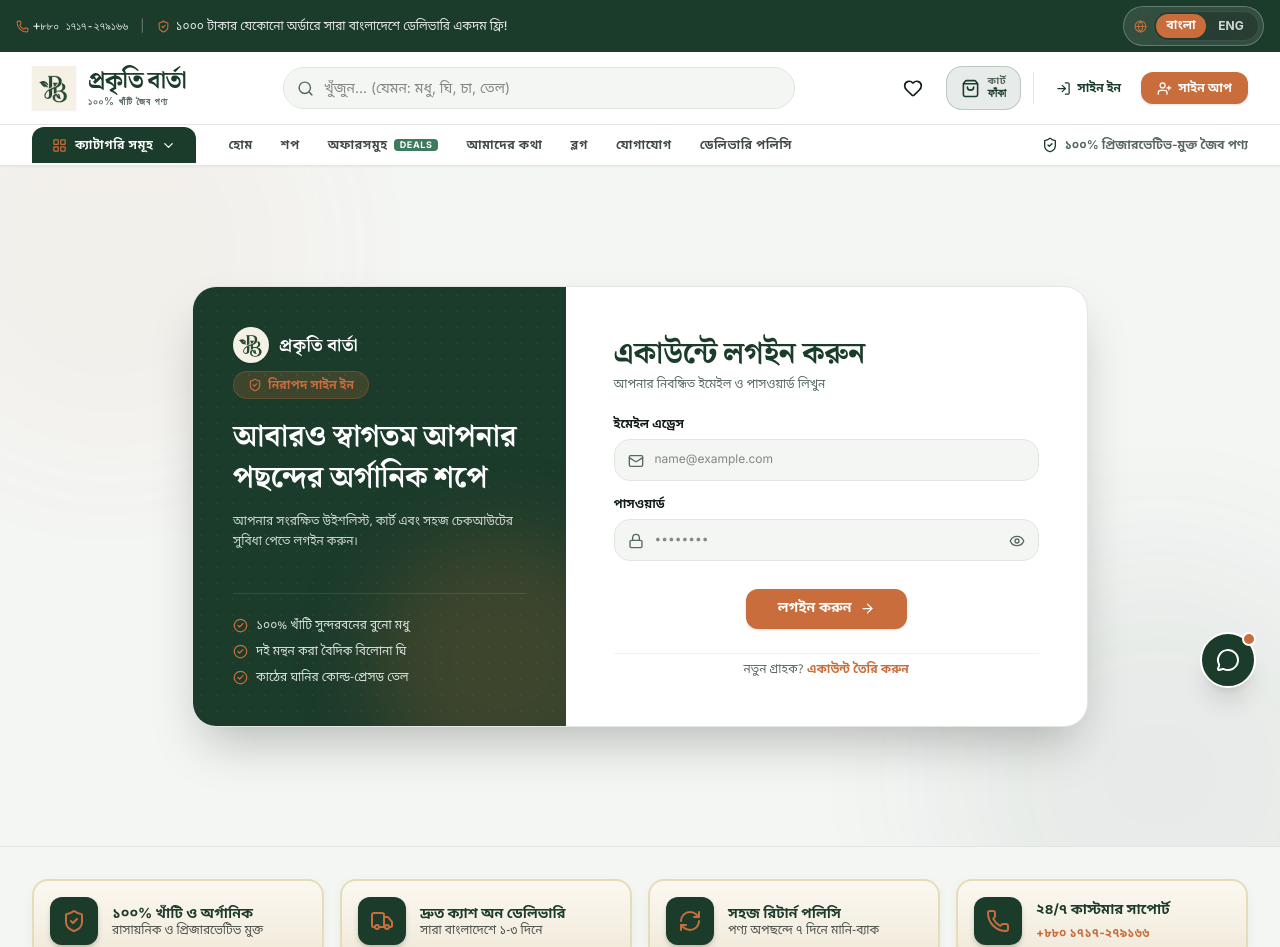
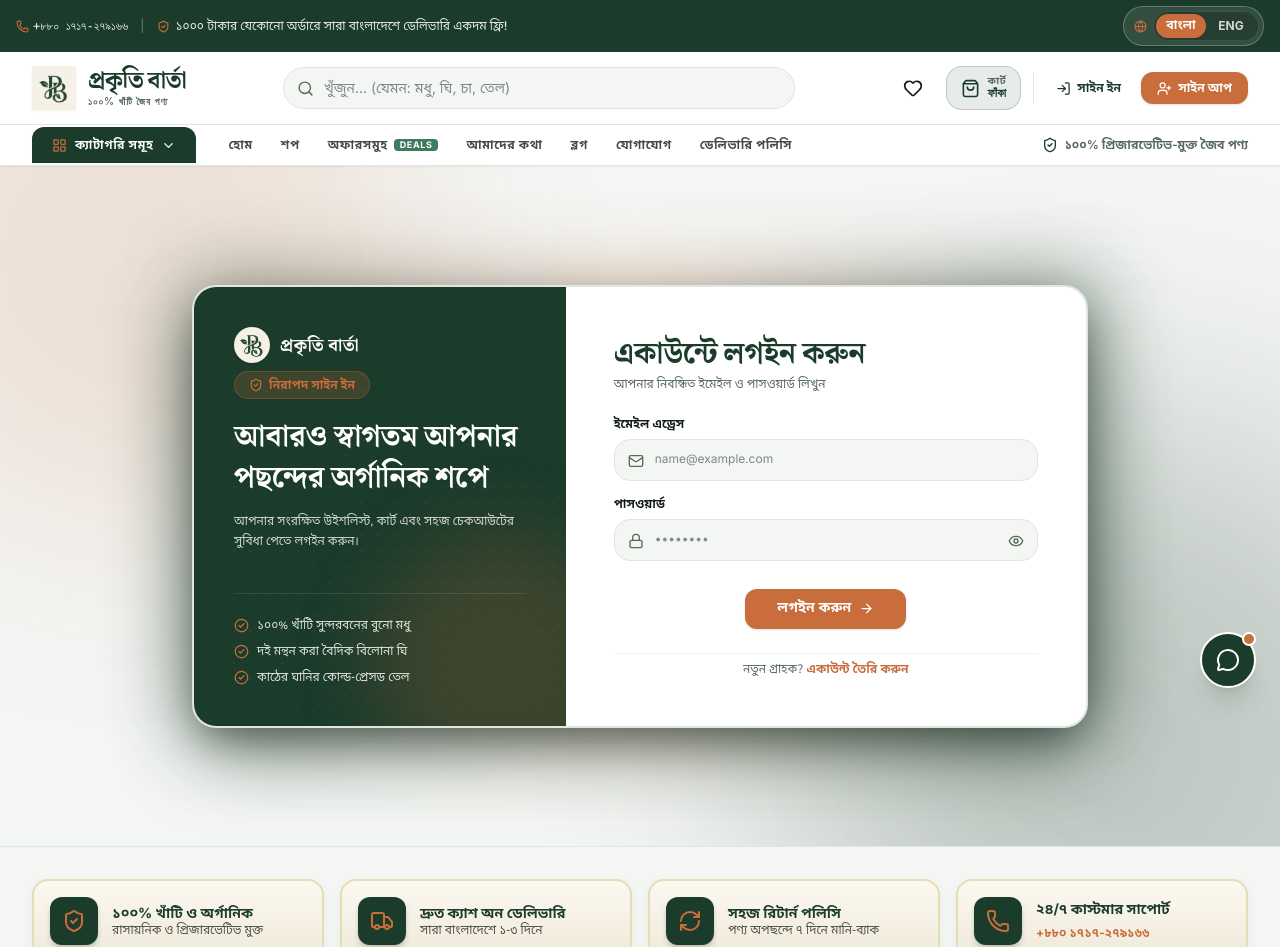
Before and after one commit to tridib371/prokriti-barta, a React (Vite) app: page /login in a window 1280 px wide. Shown: the top 947 px of the page. Built offline with nearby package versions, Linux system fonts and the light colour scheme.

Commit message:
feat: increase background shadow depth and prominent radiant dark glow halos on Login and Register pages

```diff
--- a/src/pages/Login.jsx
+++ b/src/pages/Login.jsx
@@ -39,34 +39,38 @@ export default function Login() {
   return (
     <div className="min-h-[85vh] bg-bg py-12 flex items-center justify-center px-4 relative overflow-hidden">
 
-      {/* Ambient Animated Glow Blobs */}
+      {/* Ambient Deep Animated Glow Blobs */}
       <motion.div
         animate={{
-          scale: [1, 1.15, 1],
-          opacity: [0.2, 0.35, 0.2],
-          x: [0, 20, 0],
-          y: [0, -20, 0],
+          scale: [1, 1.25, 1],
+          opacity: [0.35, 0.6, 0.35],
+          x: [0, 30, 0],
+          y: [0, -30, 0],
         }}
         transition={{ duration: 8, repeat: Infinity, ease: 'easeInOut' }}
-        className="absolute -top-24 -left-24 w-96 h-96 rounded-full bg-accent/15 blur-3xl pointer-events-none"
+        className="absolute -top-32 -left-32 w-[480px] h-[480px] rounded-full bg-accent/30 blur-[90px] pointer-events-none"
       />
       <motion.div
         animate={{
-          scale: [1, 1.2, 1],
-          opacity: [0.15, 0.3, 0.15],
-          x: [0, -25, 0],
-          y: [0, 25, 0],
+          scale: [1, 1.3, 1],
+          opacity: [0.3, 0.55, 0.3],
+          x: [0, -35, 0],
+          y: [0, 35, 0],
         }}
         transition={{ duration: 10, repeat: Infinity, ease: 'easeInOut' }}
-        className="absolute -bottom-24 -right-24 w-96 h-96 rounded-full bg-primary/20 blur-3xl pointer-events-none"
+        className="absolute -bottom-32 -right-32 w-[520px] h-[520px] rounded-full bg-primary/45 dark:bg-primary/70 blur-[100px] pointer-events-none"
       />
 
-      <motion.div
-        initial={{ opacity: 0, y: 25, scale: 0.98 }}
-        animate={{ opacity: 1, y: 0, scale: 1 }}
-        transition={{ duration: 0.5, ease: 'easeOut' }}
-        className="max-w-4xl w-full bg-surface border border-line rounded-3xl overflow-hidden shadow-2xl grid grid-cols-1 md:grid-cols-12 relative z-10"
-      >
+      <div className="relative max-w-4xl w-full z-10">
+        {/* Deep Radiant Background Shadow Halo */}
+        <div className="absolute -inset-3 bg-gradient-to-r from-primary/50 via-accent/40 to-primary/60 rounded-[34px] blur-2xl opacity-80 -z-10 pointer-events-none" />
+
+        <motion.div
+          initial={{ opacity: 0, y: 25, scale: 0.98 }}
+          animate={{ opacity: 1, y: 0, scale: 1 }}
+          transition={{ duration: 0.5, ease: 'easeOut' }}
+          className="w-full bg-surface border-2 border-line rounded-3xl overflow-hidden shadow-[0_30px_80px_-15px_rgba(27,59,43,0.55),0_15px_40px_-10px_rgba(0,0,0,0.45)] dark:shadow-[0_35px_100px_-15px_rgba(0,0,0,0.95)] grid grid-cols-1 md:grid-cols-12 relative"
+        >
 
         {/* Left Side Visual Banner */}
         <div className="md:col-span-5 bg-primary text-surface p-8 sm:p-10 flex flex-col justify-between relative overflow-hidden hidden md:flex">
@@ -207,5 +211,6 @@ export default function Login() {
 
       </motion.div>
     </div>
+  </div>
   );
 }
--- a/src/pages/Register.jsx
+++ b/src/pages/Register.jsx
@@ -63,34 +63,38 @@ export default function Register() {
   return (
     <div className="min-h-[85vh] bg-bg py-12 flex items-center justify-center px-4 relative overflow-hidden">
 
-      {/* Ambient Animated Glow Blobs */}
+      {/* Ambient Deep Animated Glow Blobs */}
       <motion.div
         animate={{
-          scale: [1, 1.18, 1],
-          opacity: [0.18, 0.32, 0.18],
-          x: [0, 25, 0],
-          y: [0, -25, 0],
+          scale: [1, 1.25, 1],
+          opacity: [0.35, 0.6, 0.35],
+          x: [0, 30, 0],
+          y: [0, -30, 0],
         }}
         transition={{ duration: 9, repeat: Infinity, ease: 'easeInOut' }}
-        className="absolute -top-24 -left-24 w-96 h-96 rounded-full bg-accent/15 blur-3xl pointer-events-none"
+        className="absolute -top-32 -left-32 w-[480px] h-[480px] rounded-full bg-accent/30 blur-[90px] pointer-events-none"
       />
       <motion.div
         animate={{
-          scale: [1, 1.22, 1],
-          opacity: [0.15, 0.28, 0.15],
-          x: [0, -30, 0],
-          y: [0, 30, 0],
+          scale: [1, 1.3, 1],
+          opacity: [0.3, 0.55, 0.3],
+          x: [0, -35, 0],
+          y: [0, 35, 0],
         }}
         transition={{ duration: 11, repeat: Infinity, ease: 'easeInOut' }}
-        className="absolute -bottom-24 -right-24 w-96 h-96 rounded-full bg-primary/20 blur-3xl pointer-events-none"
+        className="absolute -bottom-32 -right-32 w-[520px] h-[520px] rounded-full bg-primary/45 dark:bg-primary/70 blur-[100px] pointer-events-none"
       />
 
-      <motion.div
-        initial={{ opacity: 0, y: 25, scale: 0.98 }}
-        animate={{ opacity: 1, y: 0, scale: 1 }}
-        transition={{ duration: 0.5, ease: 'easeOut' }}
-        className="max-w-4xl w-full bg-surface border border-line rounded-3xl overflow-hidden shadow-2xl grid grid-cols-1 md:grid-cols-12 relative z-10"
-      >
+      <div className="relative max-w-4xl w-full z-10">
+        {/* Deep Radiant Background Shadow Halo */}
+        <div className="absolute -inset-3 bg-gradient-to-r from-primary/50 via-accent/40 to-primary/60 rounded-[34px] blur-2xl opacity-80 -z-10 pointer-events-none" />
+
+        <motion.div
+          initial={{ opacity: 0, y: 25, scale: 0.98 }}
+          animate={{ opacity: 1, y: 0, scale: 1 }}
+          transition={{ duration: 0.5, ease: 'easeOut' }}
+          className="w-full bg-surface border-2 border-line rounded-3xl overflow-hidden shadow-[0_30px_80px_-15px_rgba(27,59,43,0.55),0_15px_40px_-10px_rgba(0,0,0,0.45)] dark:shadow-[0_35px_100px_-15px_rgba(0,0,0,0.95)] grid grid-cols-1 md:grid-cols-12 relative"
+        >
 
         {/* Left Side Visual Banner */}
         <div className="md:col-span-5 bg-primary text-surface p-8 sm:p-10 flex flex-col justify-between relative overflow-hidden hidden md:flex">
@@ -305,5 +309,6 @@ export default function Register() {
 
       </motion.div>
     </div>
+  </div>
   );
 }
```
